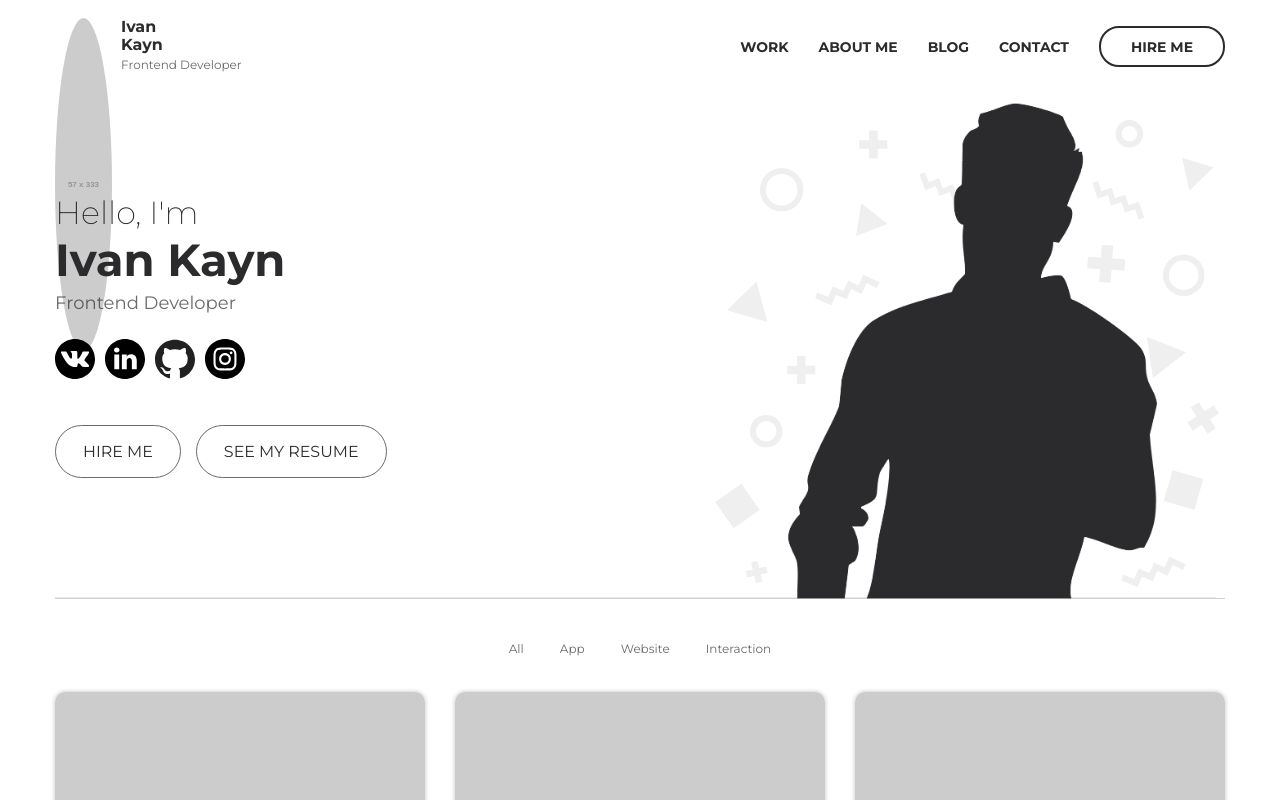
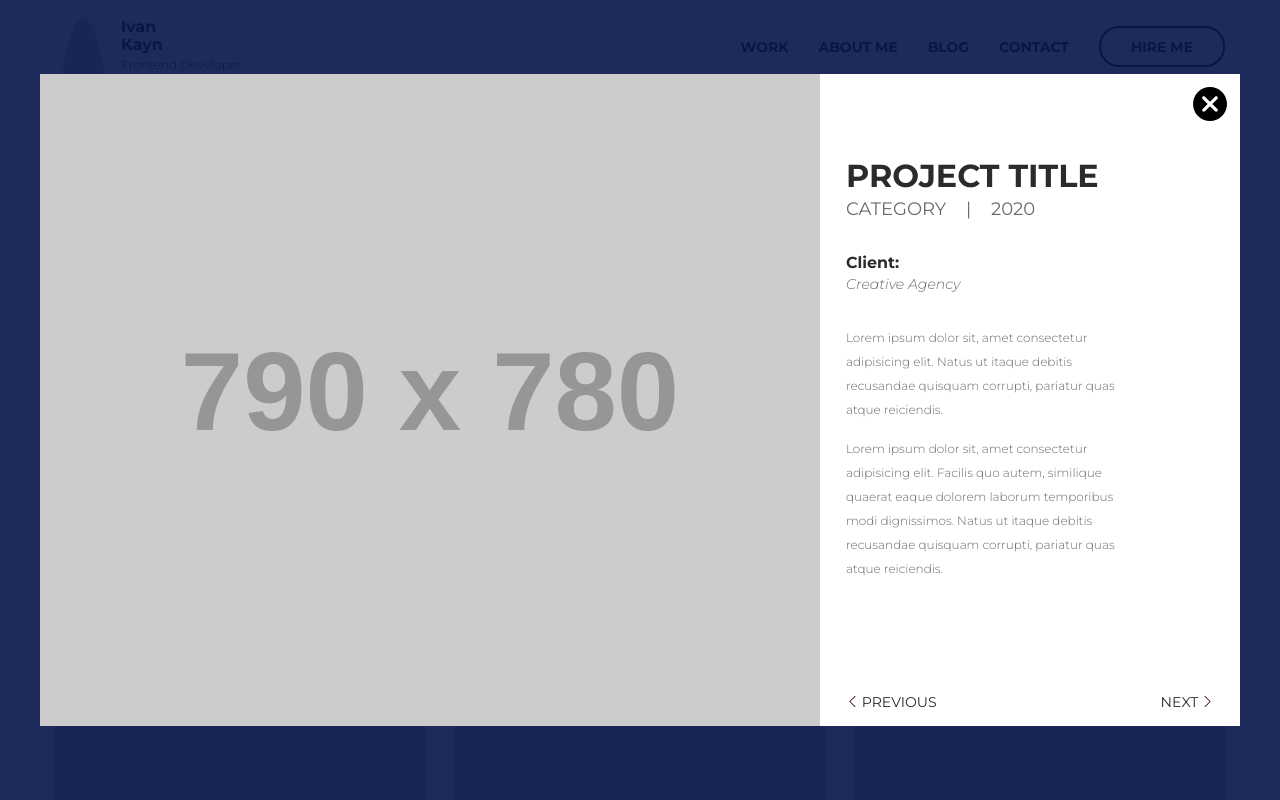
Before and after one commit to Ivan-Kayn/portfolio, a plain HTML site: page index.html in a window 1280 px wide. Shown: the top 800 px of the page. Drawn offline with Linux system fonts and the light colour scheme; placeholder pictures from the web are drawn by us.

Commit message:
1 modal end

```diff
--- /dev/null
+++ b/css/blocks/modal-work.less
@@ -0,0 +1,100 @@
+//main: ..//style.less
+
+.modal-work {
+    display: flex;
+}
+
+.modal-work__preview {
+    width: 65%;
+    position: relative;
+    overflow: hidden;
+}
+
+.modal-work__photo {
+    position: absolute;
+    top: 50%;
+    left: 50%;
+    z-index: 1;
+
+    transform: translate3d(-50%, -50%, 0);
+}
+
+.modal-work__content {
+    width: 35%;
+    padding: 3.4rem 6.6rem 1rem 1.73rem;
+    position: relative;
+}
+
+.modal-work__header {
+    margin-bottom: 2.2rem;
+}
+
+.modal-work__title {
+    font-size: 2.12rem;
+    color: @black;
+    font-weight: 700;
+    text-transform: uppercase;
+    margin-bottom: .2rem;
+}
+
+.modal-work__info {
+    color: @gray;
+    font-size: 1.2rem;
+    text-transform: uppercase;
+
+    span {
+        margin: 0 1rem;
+    }
+}
+
+.modal-work__client {
+    margin-bottom: 2.2rem;
+}
+
+.modal-work__client-title {
+    margin-bottom: 0.2rem;
+    font-size: 1.06rem;
+    color: @black;
+    font-weight: 700;
+
+}
+
+.modal-work__client-company {
+    font-size: 0.94rem;
+    font-style: italic;
+    color: @gray;
+}
+
+.modal-work__text {
+    margin-bottom: 8.66rem;
+    font-size: .8rem;
+    color: @gray;
+    line-height: 2;
+    font-weight: 300;
+}
+
+.modal-work__footer {
+    width: 100%;
+    display: flex;
+    justify-content: space-between;
+    padding: 0 1.8rem 1rem;
+
+    position: absolute;
+
+    bottom: 0;
+    left: 0;
+    z-index: 1;
+}
+
+.modal-work__btn {
+    background: none;
+    border: 0;
+    padding: 0;
+    outline: none;
+
+    font-size: .94rem;
+    color: @black;
+    text-transform: uppercase;
+    font-family: inherit;
+    cursor: pointer;
+}
--- /dev/null
+++ b/css/blocks/modal.less
@@ -0,0 +1,51 @@
+//main: ..//style.less
+
+.modal {
+    display: flex;
+    width: 100%;
+    height: 100%;
+    padding: 1rem;
+
+    overflow: auto;
+    background-color: fade(#061549, 90%);
+
+    position: fixed;
+    top: 0;
+    left: 0;
+    z-index: 1000;
+}
+
+.modal__dialog {
+    width: 100%;
+    max-width: 1200px;
+    margin: auto;
+    position: relative;
+
+    background: @white;
+}
+
+.modal__close {
+
+    padding: 0;
+    background: none;
+    cursor: pointer;
+    outline: none;
+
+    position: absolute;
+    top: 0.9rem;
+    right: 0.9rem;
+    z-index: 1;
+    border: 0;
+
+    transition: transform .2s linear;
+
+    &:hover {
+        transform: translateY(-3px);
+    }
+
+    img {
+        width: 34px;
+        height: 34px;
+    }
+
+}
--- a/css/style.less
+++ b/css/style.less
@@ -10,6 +10,10 @@ body {
     font-family: 'Montserrat', sans-serif;
     font-size: 16px;
     color: @black;
+
+    &.no-scroll {
+        overflow: hidden;
+    }
 }
 
 h1,
@@ -48,6 +52,11 @@ p {
 @import "blocks/articles";
 @import "blocks/footer";
 
+/* Modals */
+@import "blocks/modal";
+@import "blocks/modal-work";
+
+
 
 
 
--- a/index.html
+++ b/index.html
@@ -10,7 +10,7 @@
     <meta name="viewport" content="width=device-width, initial-scale=1">
 </head>
 
-<body>
+<body class="no-scroll">
     <!-- Header -->
     <header class="header">
         <div class="container">
@@ -187,8 +187,7 @@
                 </div>
             </div>
         </div>
-    </div>
-    <!-- reviews end -->
+    </div> <!-- reviews end -->
     <!-- News -->
     <section class="news">
         <div class="container">
@@ -348,7 +347,66 @@
         </div>
     </footer>
 
+    <!-- Modals -->
+    <div class="modal">
+        <div class="modal__dialog">
 
+            <button class="modal__close" type="button">
+                <img src="./images/cancel.svg" alt="">
+            </button>
+
+            <div class="modal-work">
+
+                <div class="modal-work__preview">
+                    <img class="modal-work__photo" src="https://placehold.it/790x780" alt="">
+                </div>
+
+                <div class="modal-work__content">
+                    <div class="modal-work__header">
+                        <h3 class="modal-work__title">
+                            project title
+                        </h3>
+                        <div class="modal-work__info">
+                            category <span> | </span> 2020
+                        </div>
+                    </div>
+
+                    <div class="modal-work__client">
+                        <div class="modal-work__client-title">Client:</div>
+                        <div class="modal-work__client-company">Creative Agency</div>
+                    </div>
+
+                    <div class="modal-work__text">
+                        <p>Lorem ipsum dolor sit, amet consectetur adipisicing elit. Natus ut itaque debitis
+                            recusandae quisquam corrupti, pariatur quas atque reiciendis.
+                        </p>
+                        <p>Lorem ipsum dolor sit, amet consectetur adipisicing elit. Facilis quo autem, similique
+                            quaerat eaque dolorem laborum temporibus modi dignissimos. Natus ut itaque debitis
+                            recusandae quisquam corrupti, pariatur quas atque reiciendis.
+                        </p>
+
+                    </div>
+
+                    <div class="modal-work__footer">
+                        <button class="modal-work__btn" type="button">
+                            <img src="images/return.svg" height="11px" alt="">
+                            previous
+                        </button>
+                        <button class="modal-work__btn" type="button">
+                            next
+                            <img src="images/next.svg" height="11px" alt="">
+                        </button>
+                    </div>
+
+                </div>
+
+
+
+
+            </div>
+
+        </div>
+    </div>
 
 </body>
 
```
Also changed, not shown: css/style.css, images/cancel.svg (added), images/next.svg (added), images/return.svg (added).
